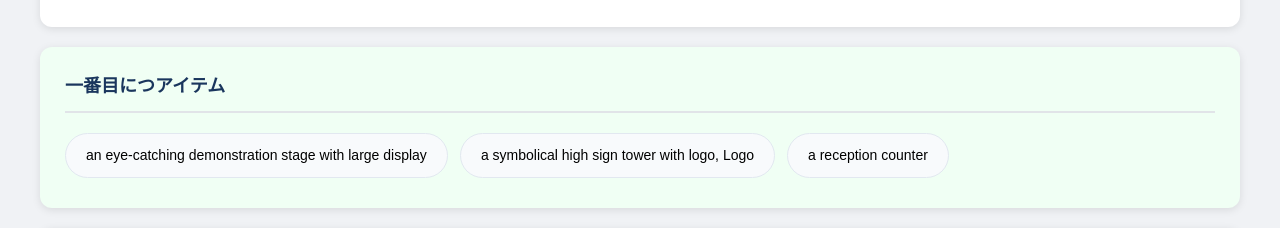
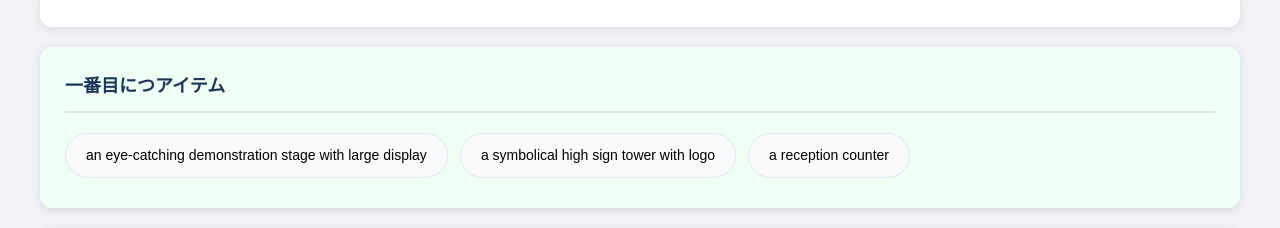
Before and after one commit to picoshiozaki/mj_exhibition_pmt, a plain HTML site: page index.html in a window 1280 px wide. Shown: the part 1181-1409 px from the top of the page. Drawn offline with Linux system fonts and the light colour scheme.

Commit message:
Update index.html

```diff
--- a/index.html
+++ b/index.html
@@ -142,7 +142,7 @@
             ブース: ['exhibition stand', 'exhibition booth', 'tradeshow booth'],
             形状: ['located in-line (1 side open)', 'located at intersection of two sides (2 sides open)', 'located in a peninsula position (3 sides open)', 'located in a island position(4 sides open)'],
             サイズ: ['12x6 metres', '12x12 metres', '6x6 metres', '6x3 metres'],
-            一番目につアイテム: ['an eye-catching demonstration stage with large display', 'a symbolical high sign tower with logo, Logo', 'a reception counter'],
+            一番目につアイテム: ['an eye-catching demonstration stage with large display', 'a symbolical high sign tower with logo', 'a reception counter'],
             展示関係: ['products exhibit space with counters, displays and technical content panels', 'freestanding and regularly arranged walls with mounted posters and displays'],
             ミーティング: ['compact meeting space with sets of chairs and table','2 meeting room'],
             デザイン設定: ['Minimalist design with clean lines and pure white surfaces, accented by warm wood elements and subtle silver details. The space maintains a serene atmosphere with balanced proportions and thoughtful negative space, reminiscent of contemporary Japanese aesthetics', 'Zen-inspired design, featuring natural harmony, soft organic forms, and small pot plants in neutral earthy tones', 'Industrial modern design, showcasing raw textures, bold structural lines, and polished contrasts in a muted metallic palette', 'Futuristic transparent design, with glass-like transparency, illuminated accents, and seamless flow in a soft glowing palette', 'Scandinavian minimalist design, combining warm simplicity, clean organic lines, and light monochrome tones with soft ambient lighting'],
```
